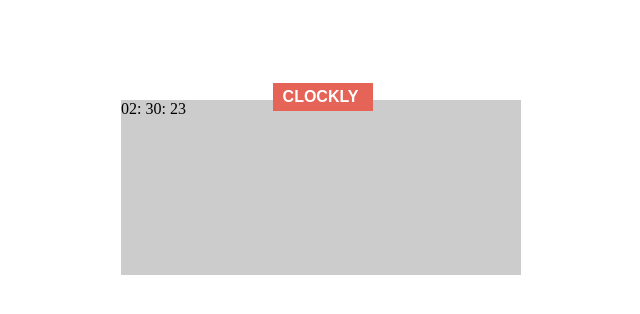
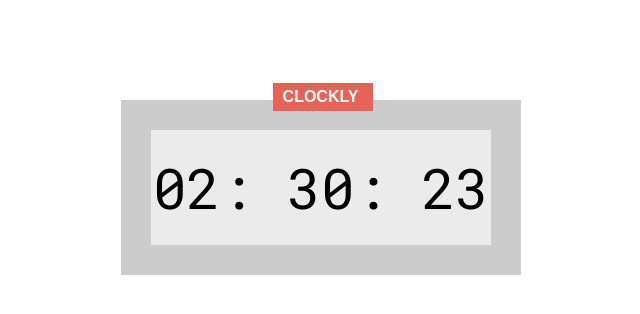
Before and after one commit to 17dbouchier/DigitalClock, a plain HTML site: page index.html in a window 1280 px wide. Shown: the whole page, without its empty margins (319-959 px from the left). Drawn offline with Linux system fonts and the light colour scheme.

Commit message:
Linked to google fonts, changed font of time. Also positioned time.

```diff
--- a/style.css
+++ b/style.css
@@ -1,3 +1,5 @@
+@import url('https://fonts.googleapis.com/css2?family=Roboto+Mono:ital,wght@0,400;0,500;0,700;1,400;1,500&display=swap');
+
 * {
   padding: 0;
   margin: 0;
@@ -14,6 +16,7 @@ body {
   height: 175px;
   margin: 100px auto;
   position: relative;
+  padding: 30px;
 }
 
 .badge {
@@ -27,3 +30,12 @@ body {
   top: -10%;
   left: 37.9%;
 }
+
+.clock {
+  background: #EBEBEB;
+  text-align: center;
+  font-size: 56px;
+  height: 100%;
+  padding-top: 20px;
+  font-family: 'Roboto Mono';
+}
```
Also changed, not shown: fonts/RobotoMono-Bold.ttf (added), fonts/RobotoMono-BoldItalic.ttf (added), fonts/RobotoMono-Italic.ttf (added), fonts/RobotoMono-Light.ttf (added), fonts/RobotoMono-LightItalic.ttf (added), fonts/RobotoMono-Medium.ttf (added), fonts/RobotoMono-MediumItalic.ttf (added), fonts/RobotoMono-Regular.ttf (added), fonts/RobotoMono-Thin.ttf (added), fonts/RobotoMono-ThinItalic.ttf (added), 2 other files.
